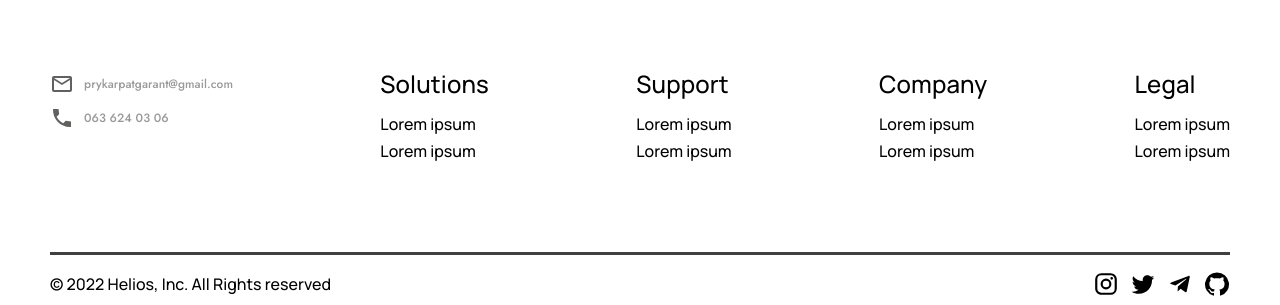
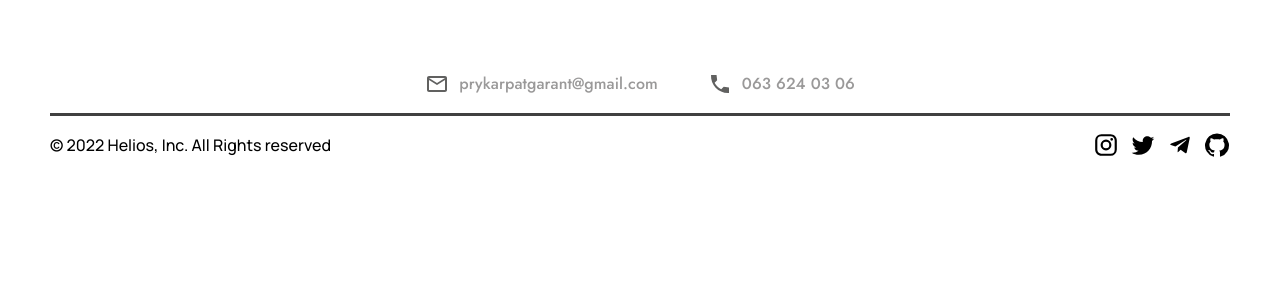
Before and after one commit to HeliosProgTeam/if-victory2v, a Next.js app: page / in a window 1280 px wide. Shown: the part 3133-3438 px from the top of the page. After the commit the page ends 3311 px from the top, so only its background shows below. Built offline with nearby package versions, Linux system fonts and the light colour scheme.

Commit message:
change footer to simple contact

```diff
--- a/package.json
+++ b/package.json
@@ -6,6 +6,7 @@
     "dev": "next dev",
     "build": "next build",
     "start": "next start",
+    "export": "next build && next export",
     "lint": "next lint"
   },
   "dependencies": {
--- a/pages/_document.js
+++ b/pages/_document.js
@@ -20,7 +20,7 @@ export default class MyDocument extends Document {
             name="description"
             content="Donations to people affected by the war"
           />
-          <meta name="keywords" content="charity,donation,ukraine " />
+          <meta name="keywords" content="charity,donation,ukraine,prykarpatgarant," />
           <meta name="author" content="IF-Victory" />
           <title>ПРИКАРПАТГАРАНТ</title>
           {/*<link rel="apple-touch-icon" sizes="180x180" href="/favicon/favicon.png" />*/}
--- a/src/components/links/Links.jsx
+++ b/src/components/links/Links.jsx
@@ -2,6 +2,7 @@ import React from "react";
 import Media from "../media/Media";
 
 const Links = () => {
+
   const array = [
     {
       title: "Solutions",
@@ -57,25 +58,29 @@ const Links = () => {
     },
   ];
 
+  // return (
+  //   <div className={"footer-nav"}>
+  //     <Media />
+  //     {array?.map((item, index) => {
+  //       return (
+  //         <div key={index} className={"footer-nav__item"}>
+  //           <h4>{item.title}</h4>
+  //
+  //           {item.links.map((link, index) => {
+  //             return (
+  //               <span key={index} className={"footer-nav__text"}>
+  //                 <a href={link.path}>{link.lable}</a>
+  //               </span>
+  //             );
+  //           })}
+  //         </div>
+  //       );
+  //     })}
+  //   </div>
+  // );
+  // верхній варіант на випадок якщо буде меню навігації
   return (
-    <div className={"footer-nav"}>
-      <Media />
-      {array.map((item, index) => {
-        return (
-          <div key={index} className={"footer-nav__item"}>
-            <h4>{item.title}</h4>
-
-            {item.links.map((link, index) => {
-              return (
-                <span key={index} className={"footer-nav__text"}>
-                  <a href={link.path}>{link.lable}</a>
-                </span>
-              );
-            })}
-          </div>
-        );
-      })}
-    </div>
+        <Media />
   );
 };
 
--- a/src/layout/Footer/Footer.jsx
+++ b/src/layout/Footer/Footer.jsx
@@ -1,11 +1,10 @@
 import React from "react";
-import Media from "../../components/media/Media";
 import DevelopersMedia from "../../components/developersMedia/DevelopersMedia";
 import Links from "../../components/links/Links";
 
 export const Footer = ({ ...props }) => {
   return (
-    <footer className={"footer"} id={'contactssection'} {...props}>
+    <footer className={"footer"} id={"contactssection"} {...props}>
       <Links />
       <hr />
       <DevelopersMedia />
--- a/src/styles/Footer.scss
+++ b/src/styles/Footer.scss
@@ -44,11 +44,26 @@
     order: 1;
   }
 
+  &__list{
+    width: 100%;
+    display: flex;
+    justify-content: center;
+    gap: 50px;
+    @media screen and (max-width: 900px) {
+      gap: 30px;
+    }
+    @media screen and (max-width: 768px) {
+      gap: 15px;
+    }
+    flex-wrap: wrap;
+  }
+
   &__item {
     display: flex;
     align-items: center;
     &:not(:last-child) {
-      margin-bottom: 6px;
+      //margin-bottom: 6px; // на випадок якщо буде меню навігації
+      margin-bottom: 0px;
     }
     &:hover {
       .phone {
@@ -69,7 +84,8 @@
       &__number {
         font-family: "Jost", serif;
         font-weight: 500;
-        font-size: 12px;
+        //font-size: 12px; // на випадок якщо буде меню навігації
+        font-size: 16px;
         line-height: 28px;
         letter-spacing: 0.005em;
         color: #9a9999;
@@ -89,7 +105,8 @@
     font-family: "Jost", serif;
     font-style: normal;
     font-weight: 500;
-    font-size: 12px;
+    //font-size: 12px; // на випадок якщо буде меню навігації
+    font-size: 16px;
     line-height: 28px;
     letter-spacing: 0.005em;
     color: #9a9999;
@@ -101,14 +118,16 @@ hr {
   color: #404040;
   background-color: #404040;
   height: 3px;
-  margin: 90px 0 15px;
-  @media screen and (max-width: 900px) {
-    margin: 70px 0 15px;
-  }
+  //margin: 90px 0 15px;
+  //@media screen and (max-width: 900px) {
+  //  margin: 70px 0 15px;
+  //}
+  //
+  //@media screen and (max-width: 768px) {
+  //  margin: 30px 0 15px;
+  //} //верхній комент на випадок якщо буде меню навігації
 
-  @media screen and (max-width: 768px) {
-    margin: 30px 0 15px;
-  }
+  margin: 15px 0 15px;
 }
 
 .developers {
```
